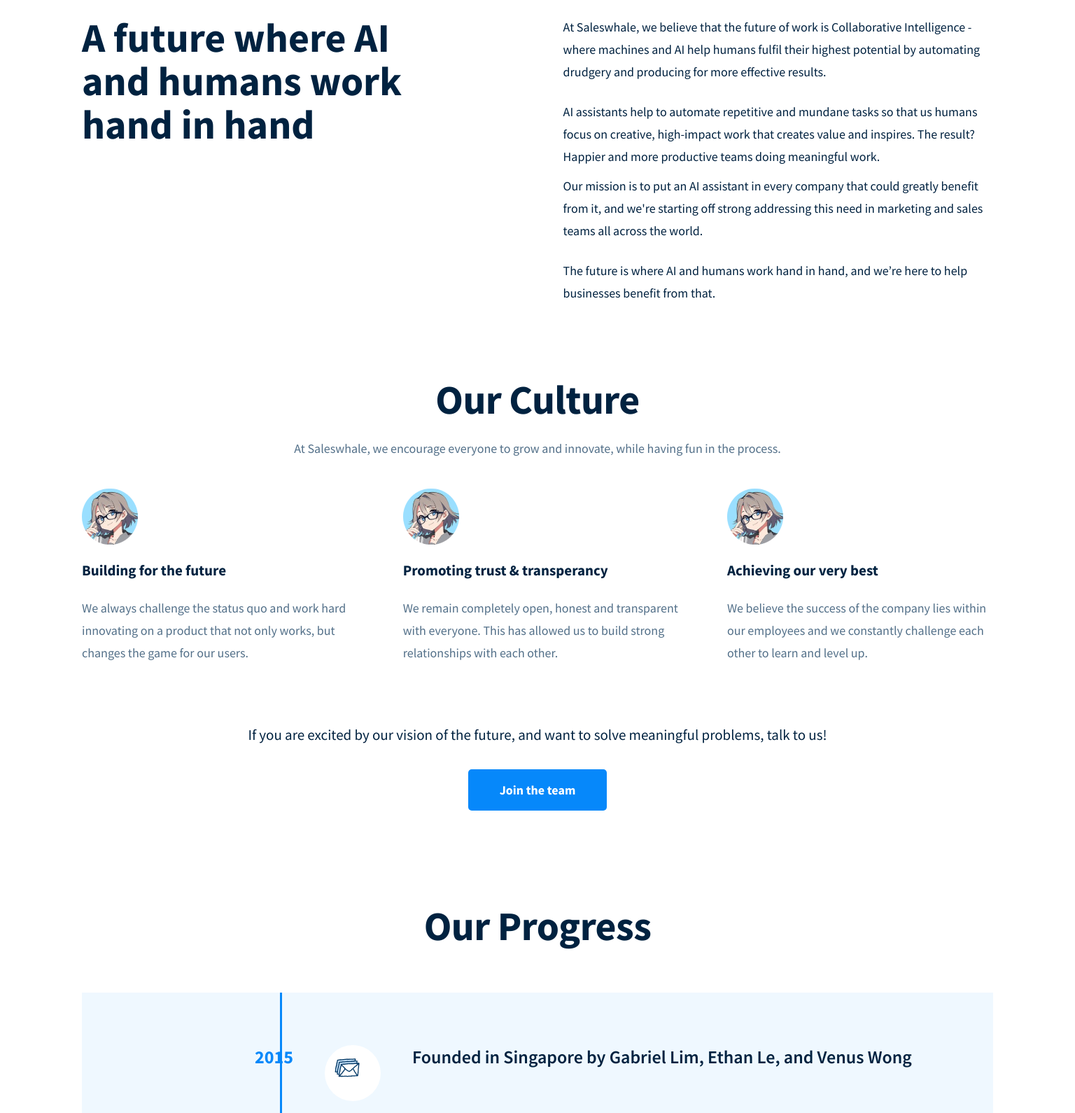
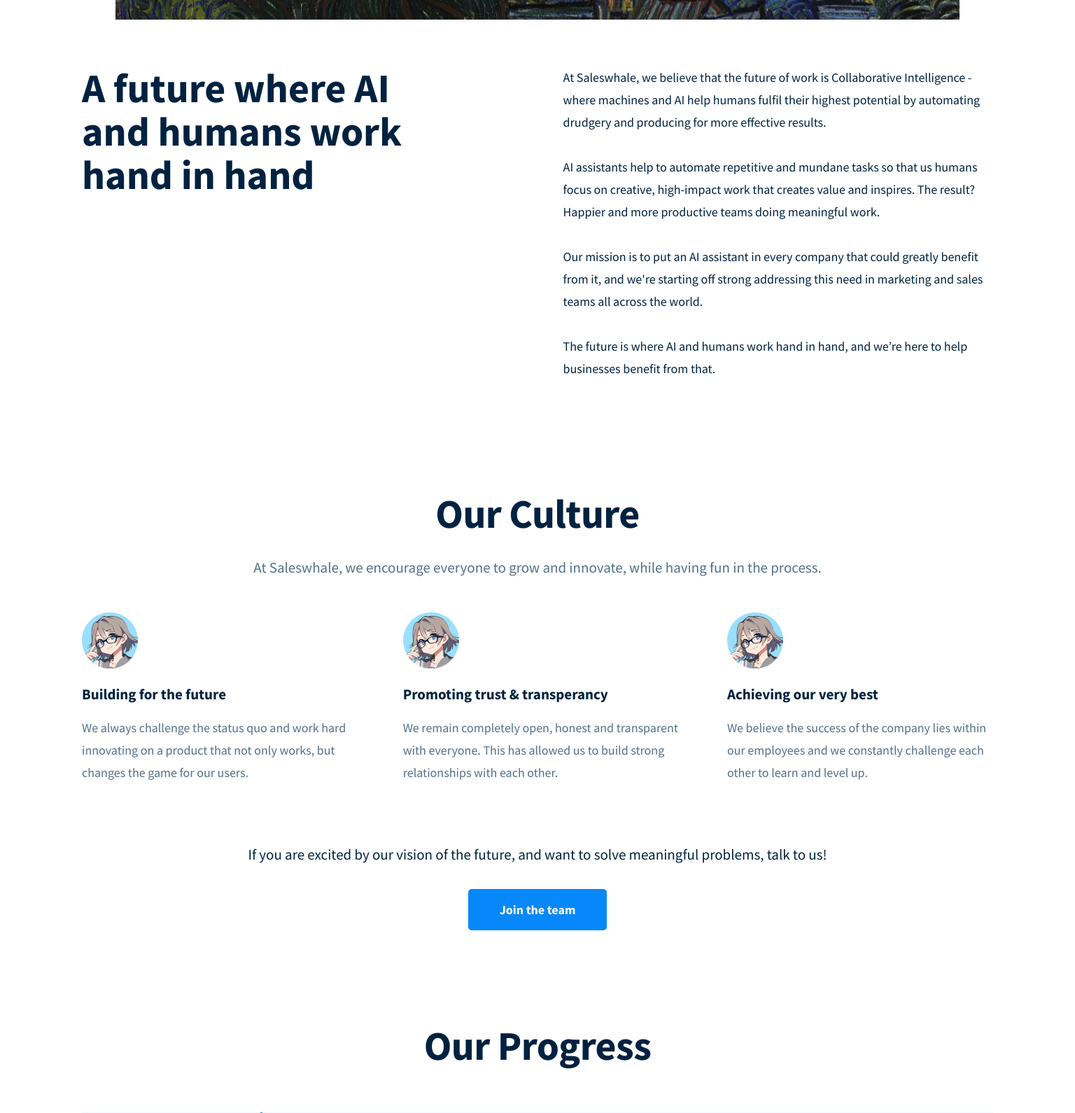
Before and after one commit to Sirenide/Saleswhale-WebTest, a PHP site: page / in a window 1536 px wide. Shown: the part 440-2030 px from the top of the page at 70% size. Run offline with PHP 8.4, Linux system fonts and the light colour scheme.

Commit message:
Am I finally done?

```diff
--- a/css/desktop.css
+++ b/css/desktop.css
@@ -32,7 +32,7 @@
   .header-image {
     width: 186px;
     height: 32px;
-    margin: 0 150px 0 0;
+    margin: 0 170px 0 0;
   }
 
   .menu {
@@ -46,7 +46,7 @@
     flex-direction: row;
     justify-content: space-evenly;
     align-items: center;
-    width: 100%;
+    width: 65%;
   }
 
   .menu-items {
@@ -80,6 +80,10 @@
     margin: 0 13px 0 40px;
   }
 
+  .button-login:visited {
+    color: #0688FA;;
+  }
+
   .button-demoh {
     width: 151px;
     height: 42px;
@@ -89,20 +93,15 @@
     color: #FFFFFF;
   }
 
-  .button-login:visited {
-    color: #002240;
-  }
-
   .button-demoh:visited {
     color: #FFFFFF;
   }
 
-  .button-future:hover,
-  :focus {
-    background-color: #1575BE;
-  }
-
-  .button-demoh:hover, :focus {
+  .button-demoh:hover,
+  .button-demoh:focus,
+  .button-login:hover,
+  .button-login:focus {
+    background: #1575BE;
     color: #FFFFFF;
   }
 
@@ -114,10 +113,14 @@
     padding: 0 117px;
   }
 
+  .main {
+    margin: 60px 0 0;
+  }
+
   .hero-text-wrapper {
     flex-direction: row;
     justify-content: space-between;
-    margin: 38px 0 0;
+    margin: 67px 0 55px;
   }
 
   .main-title {
@@ -134,9 +137,16 @@
   }
 
   .hero-paragraph {
-    margin: 10px 0;
-    font-size: 18px;
+    margin: 32px 0;
     line-height: 32px;
+  }
+
+  .hero-paragraph:first-of-type {
+    margin: 0 0 32px;
+  }
+
+  .hero-paragraph:last-of-type {
+    margin: 32px 0 0;
   }
 
   /* CULTURE */
@@ -188,7 +198,8 @@
 
   .culture-top {
     text-align: center;
-    line-height: 24px;
+    font-size: 21px;
+    line-height: 38px;
     color: #537089;
     margin: 0 124px 45px;
   }
@@ -198,7 +209,7 @@
   }
 
   .culture-head {
-    margin: 0 0 21px;
+    margin: 0 0 15px;
     font-size: 21px;
     line-height: 34px;
     font-weight: 700px;
@@ -226,6 +237,7 @@
   .timeline-list {
     height: 879px;
     width: 100%;
+    padding: 120px 118px 124px;
   }
 
   .timeline-title {
@@ -241,11 +253,23 @@
     line-height: 34px;
   }
 
+  .timeline-item {
+    margin: 0 0 64px;
+  }
+
+  .timeline-item:first-of-type {
+    margin: 0 0 64px;
+  }
+
+  .timeline-item:last-of-type {
+    margin: 0;
+  }
+
   .timeline-date {
     font-weight: 700;
     font-size: 26px;
     line-height: 34px;
-    margin: 0 0 0 119px;
+    margin: 0;
   }
 
   .email-circle {
@@ -255,11 +279,13 @@
   }
 
   .email-icon {
+    width: 51px;
+    height: 39px;
     margin: 19px 14px;
   }
 
   .progress-line {
-    left: 283px;
+    left: 255px;
   }
 
   /* OFFICES */
@@ -536,7 +562,7 @@
     display: flex;
     font-size: 18px;
     line-height: 24px;
-    margin: 0 10px 20px;
+    margin: 0 40px 0 0;
   }
 
   .copyright {
@@ -544,5 +570,4 @@
     line-height: 21px;
   }
 
-
 }
--- a/css/main.css
+++ b/css/main.css
@@ -256,8 +265,8 @@
 }
 
 .email-icon {
-	width: 35.84px;
-	height: 27.23px;
+	width: 36px;
+	height: 28px;
 	margin: 13px 9px;
 	z-index: 2;
 }
--- a/css/tablet.css
+++ b/css/tablet.css
@@ -29,6 +29,10 @@
 	.hero {
 		padding: 0 69px;
 		width: 100%;
+	}
+
+	.main {
+		margin: 22px 0 0;
 	}
 
 	.hero-text-wrapper {
```
Also changed, not shown: other parts of css/main.css (+24 -6 lines).
